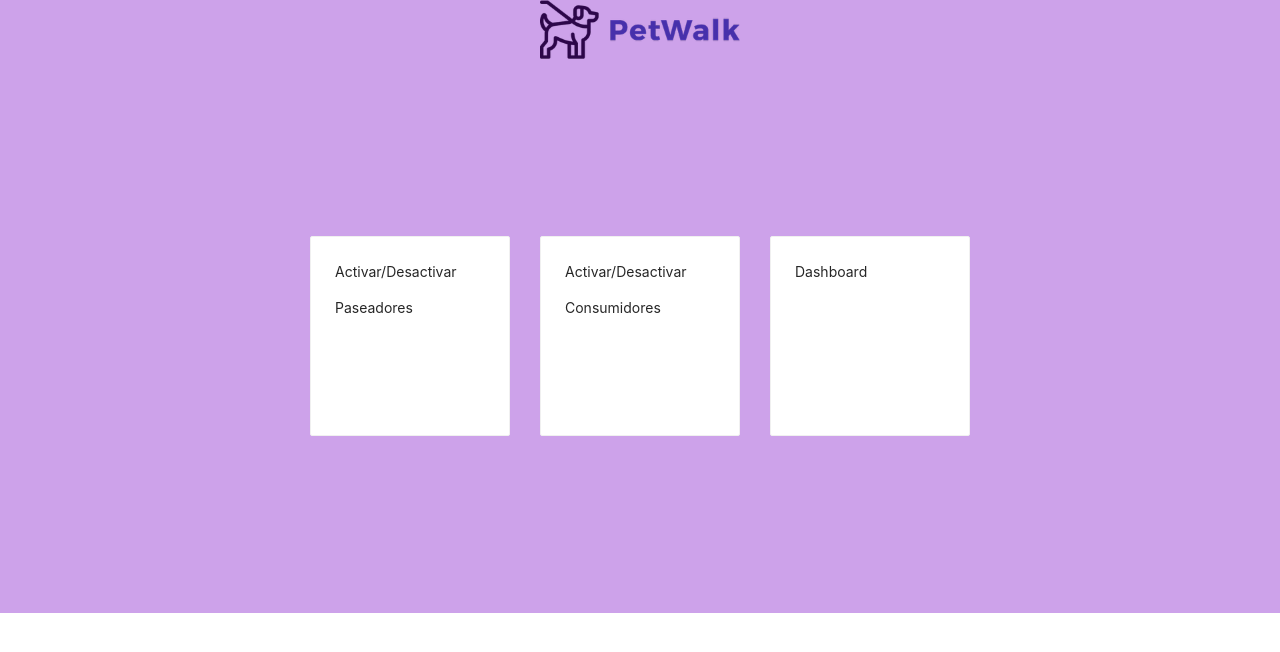
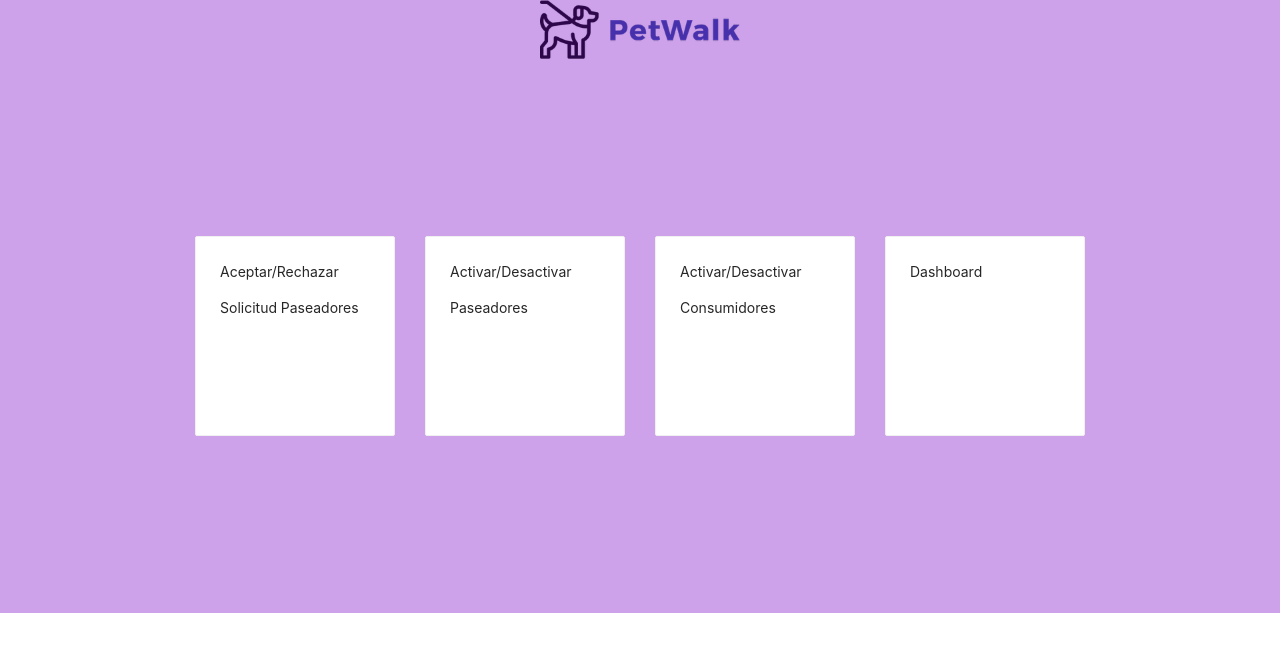
Before and after one commit to MachineTech2022/AdminPetWalk, a React (Create React App) app in the folder petwalk_admin/: page /MenuMajor in a window 1280 px wide. Shown: the top 652 px of the page. Built offline with nearby package versions, Linux system fonts and the light colour scheme.

Commit message:
commit actualizacion
cambios en diseño se agrego ruta para mostrar documentación pendiente
acciones de activar cuentas revisión de diseño en ruta de ListDocument

```diff
--- a/petwalk_admin/src/component/Cards.js
+++ b/petwalk_admin/src/component/Cards.js
@@ -7,18 +7,24 @@ export default function Cards(){
         <div className="content-target">
             <a href="/ListWorkers">
                 <Card className="target1" >
+                    <p>Aceptar/Rechazar</p>
+                    <p>Solicitud Paseadores</p>
+                </Card>
+            </a>
+            <a href="/">
+                <Card className="target2" >
                     <p>Activar/Desactivar</p>
                     <p>Paseadores</p>
                 </Card>
             </a>
             <a href="/">
-                <Card className="target2" >
+                <Card className="target3" >
                     <p>Activar/Desactivar</p>
                     <p>Consumidores</p>
                 </Card>
             </a>
             <a href="/MenuDashboard">
-                <Card className="target3" >
+                <Card className="target4" >
                     <p>Dashboard</p>
                 </Card>
             </a>
--- a/petwalk_admin/src/component/Cards.scss
+++ b/petwalk_admin/src/component/Cards.scss
@@ -11,16 +11,20 @@
         width: 200px;
         height: 200px;
     }
-
     .target2{
         width: 200px;
         height: 200px;
         margin-left: 30px;
         margin-right: 30px;
     }
-
     .target3{
         width: 200px;
         height: 200px;
+
+    }
+    .target4{
+        width: 200px;
+        height: 200px;
+        margin-left: 30px;
     }
 }
--- a/petwalk_admin/src/config/routes.js
+++ b/petwalk_admin/src/config/routes.js
@@ -2,6 +2,7 @@ import MenuMajor from "../pages/MenuMajor";
 import Login from "../pages/Login";
 import MenuDashboard from "../pages/MenuDashboard";
 import ListWorkers from "../pages/ListWorkers";
+import ListDocument from "../pages/ListDocument"
 import Error404 from "../pages/Error404";
 
 const routes = [
@@ -31,6 +32,11 @@ const routes = [
         exact:true
     },
     {
+        path:"/ListDocument",
+        component:ListDocument,
+        exact:true
+    },
+    {
         component:Error404,
     }
     ]
--- /dev/null
+++ b/petwalk_admin/src/pages/ListDocument.js
@@ -0,0 +1,60 @@
+import  React,{ useEffect, useState} from "react";
+import './ListWorkers.scss';
+import axios from 'axios';
+import { Table } from "antd";
+
+
+
+//Componente Title
+import TitleHeader from "../component/TitleHeader";
+
+
+export default function ListWorkers(){
+
+
+    const [solicitudes, setSolicitud] = useState([])
+    useEffect(()=>{
+            axios.get('http://localhost:4000/api/trabajador')
+            .then(res => {
+                //console.log(res);
+                setSolicitud(res.data)
+            }).catch(err=>{
+                console.log(err)
+            })
+        }, [])
+
+
+
+    const columns= [
+
+        {
+            title: 'Antecedentes',
+            dataIndex: 'documento',
+            key: 'documento',
+            render: fila => solicitudes.map((solicitud)=>
+                <a href={"http://localhost:4000/"+solicitud.documentos[0]} target={"_blank"} rel={"noreferrer noopener"}>Ver</a>)
+        },
+        {
+            title: 'Foto carnet A',
+            dataIndex: 'documento1',
+            key: 'documento',
+            render: fila => solicitudes.map((solicitud)=>
+                <a href={"http://localhost:4000/"+solicitud.documentos[1]} target={"_blank"} rel={"noreferrer noopener"} >Ver</a>)
+        },
+        {
+            title: 'Foto carnet B',
+            dataIndex: 'documento2',
+            key: 'documento',
+            render: fila => solicitudes.map((solicitud)=>
+                <a href={"http://localhost:4000/"+solicitud.documentos[2]} target={"_blank"} rel={"noreferrer noopener"}>Ver</a>)
+        },
+
+    ]
+
+    return(
+        <div>
+            <TitleHeader></TitleHeader>
+            <Table dataSource={solicitudes} columns={columns}/>
+        </div>
+    )
+}
--- /dev/null
+++ b/petwalk_admin/src/pages/ListDocument.scss
@@ -0,0 +1 @@
+@import '../scss/index.scss';
--- a/petwalk_admin/src/pages/ListWorkers.js
+++ b/petwalk_admin/src/pages/ListWorkers.js
@@ -1,7 +1,7 @@
 import  React,{ useEffect, useState} from "react";
 import './ListWorkers.scss';
 import axios from 'axios';
-import { Table,Button,Row} from "antd";
+import { Table,Button} from "antd";
 
 
 
@@ -72,31 +72,17 @@ export default function ListWorkers(){
             key: 'fechaNacimiento'
         },
         {
-            title: 'Antecedentes',
-            dataIndex: 'documento',
-            key: 'documento',
+            title: 'Documentos',
+            dataIndex: 'documentos',
+            key: 'documentos',
             render: fila => solicitudes.map((solicitud)=>
-                <a href={"http://localhost:4000/"+solicitud.documentos[0]} target={"_blank"} rel={"noreferrer noopener"}>Ver</a>)
-        },
-        {
-            title: 'Foto carnet A',
-            dataIndex: 'documento1',
-            key: 'documento',
-            render: fila => solicitudes.map((solicitud)=>
-                <a href={"http://localhost:4000/"+solicitud.documentos[1]} target={"_blank"} rel={"noreferrer noopener"} >Ver</a>)
-        },
-        {
-            title: 'Foto carnet B',
-            dataIndex: 'documento2',
-            key: 'documento',
-            render: fila => solicitudes.map((solicitud)=>
-                <a href={"http://localhost:4000/"+solicitud.documentos[2]} target={"_blank"} rel={"noreferrer noopener"}>Ver</a>)
+                <Button href={"/ListDocument"} target={"_blank"} rel={"noreferrer noopener"}>Ver</Button>)
         },
         {
             title: 'Solicitud',
             dataIndex: "solicitudPendiente",
             key: "solicitudPendiente",
-            render: fila => (fila=== true) ? <Button type="primary" danger>Desactivar</Button> : <Button>Activar</Button>
+            render: fila => <><Button type="primary">Aceptar</Button>{" "} <Button type="primary" danger>Rechazar</Button></>
         },
 
     ]
@@ -108,6 +94,9 @@ export default function ListWorkers(){
         </div>
     )
 }
+
+//ejemplo para poder poner condiciones en el render
+//render: fila => (fila=== true) ? <Button type="primary">Activar</Button> : <Button type="primary">Activar</Button>
 
 /*
 <div>
```
